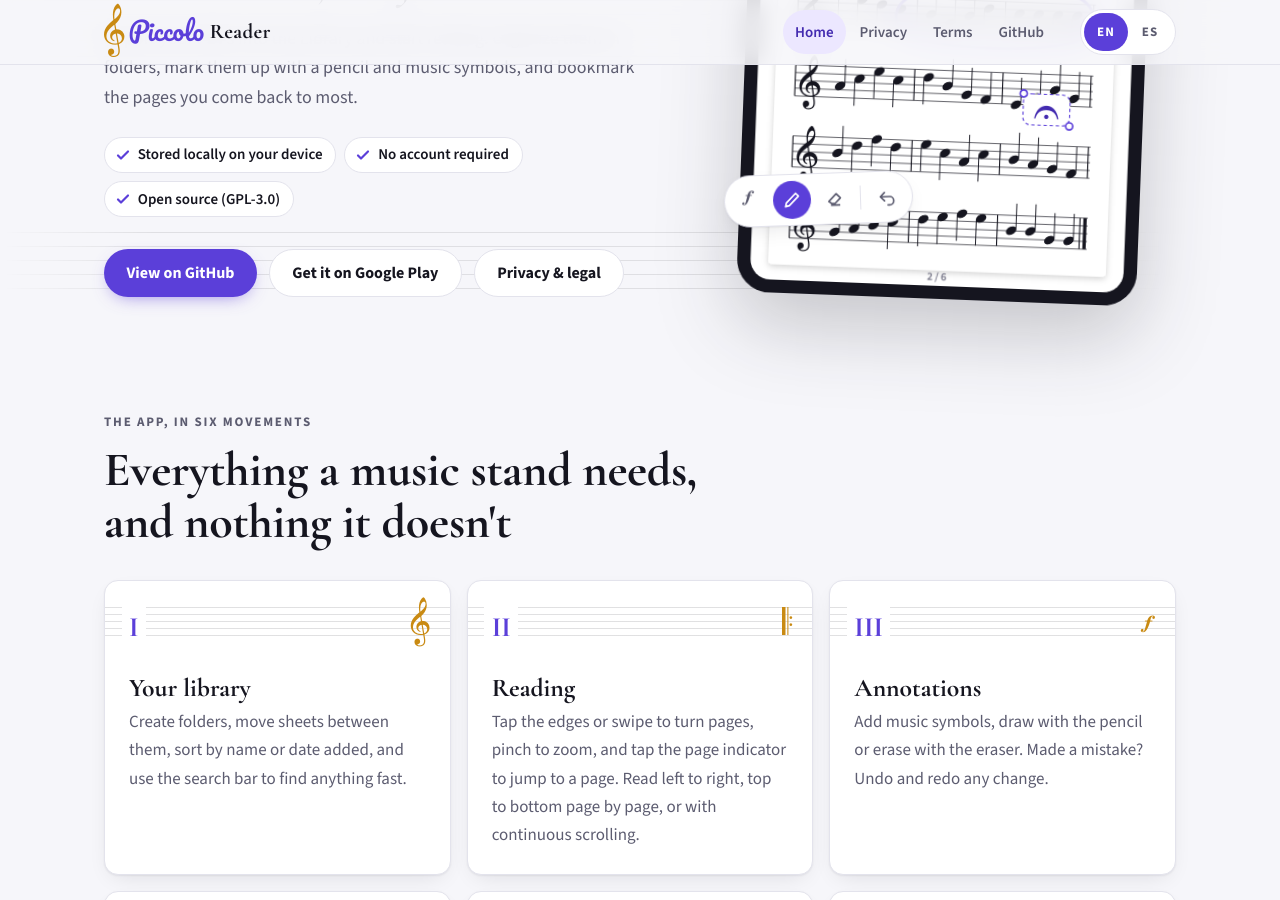
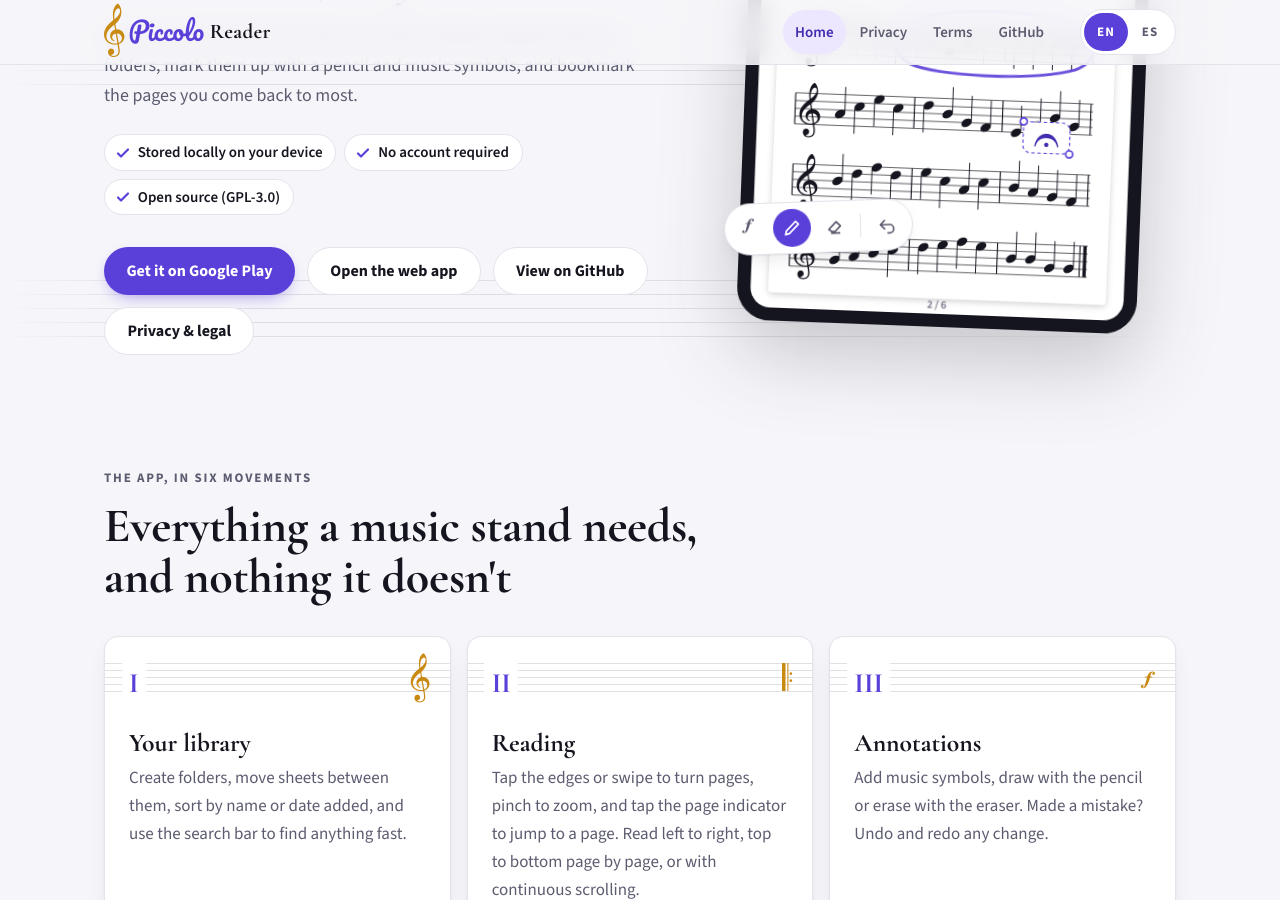
Before and after one commit to fsoftt/PiccoloReader, a Jekyll site: the page built from docs/index.md, in a window 1280 px wide and 900 px high, scrolled down 387 px. Built offline with Jekyll 4.4.1, drawn with Linux system fonts in a browser that asks for light colours; our own code applies the rules of GitHub Pages for plain Markdown files.

Commit message:
docs(landing): make Google Play the primary call to action and link the web app

```diff
--- a/docs/_data/home.yml
+++ b/docs/_data/home.yml
@@ -11,6 +11,7 @@
       - Open source (GPL-3.0)
     github: View on GitHub
     play: Get it on Google Play
+    web: Open the web app
     docs: Privacy & legal
     mock_label: "Illustration: a sheet of music open in Piccolo Reader, with a pencil mark around a bar, a bookmark ribbon and two music-symbol annotations."
   movements_intro:
@@ -60,6 +61,7 @@
       - Código abierto (GPL-3.0)
     github: Ver en GitHub
     play: Consíguela en Google Play
+    web: Abrir la app web
     docs: Privacidad y aspectos legales
     mock_label: "Ilustración: una partitura abierta en Piccolo Reader, con un trazo de lápiz alrededor de un compás, una cinta de marcador y dos anotaciones con símbolos musicales."
   movements_intro:
--- a/docs/_layouts/home.html
+++ b/docs/_layouts/home.html
@@ -21,8 +21,9 @@
         {%- endfor %}
       </ul>
       <p class="hero__actions">
-        <a class="button button--primary" href="https://github.com/fsoftt/PiccoloReader">{{ home.hero.github }}</a>
-        <a class="button button--ghost" href="https://play.google.com/store/apps/details?id=com.fsoftt.piccoloreader">{{ home.hero.play }}</a>
+        <a class="button button--primary" href="https://play.google.com/store/apps/details?id=com.fsoftt.piccoloreader">{{ home.hero.play }}</a>
+        <a class="button button--ghost" href="{{ '/app/' | relative_url }}">{{ home.hero.web }}</a>
+        <a class="button button--ghost" href="https://github.com/fsoftt/PiccoloReader">{{ home.hero.github }}</a>
         <a class="button button--ghost" href="#docs">{{ home.hero.docs }}</a>
       </p>
     </div>
```
